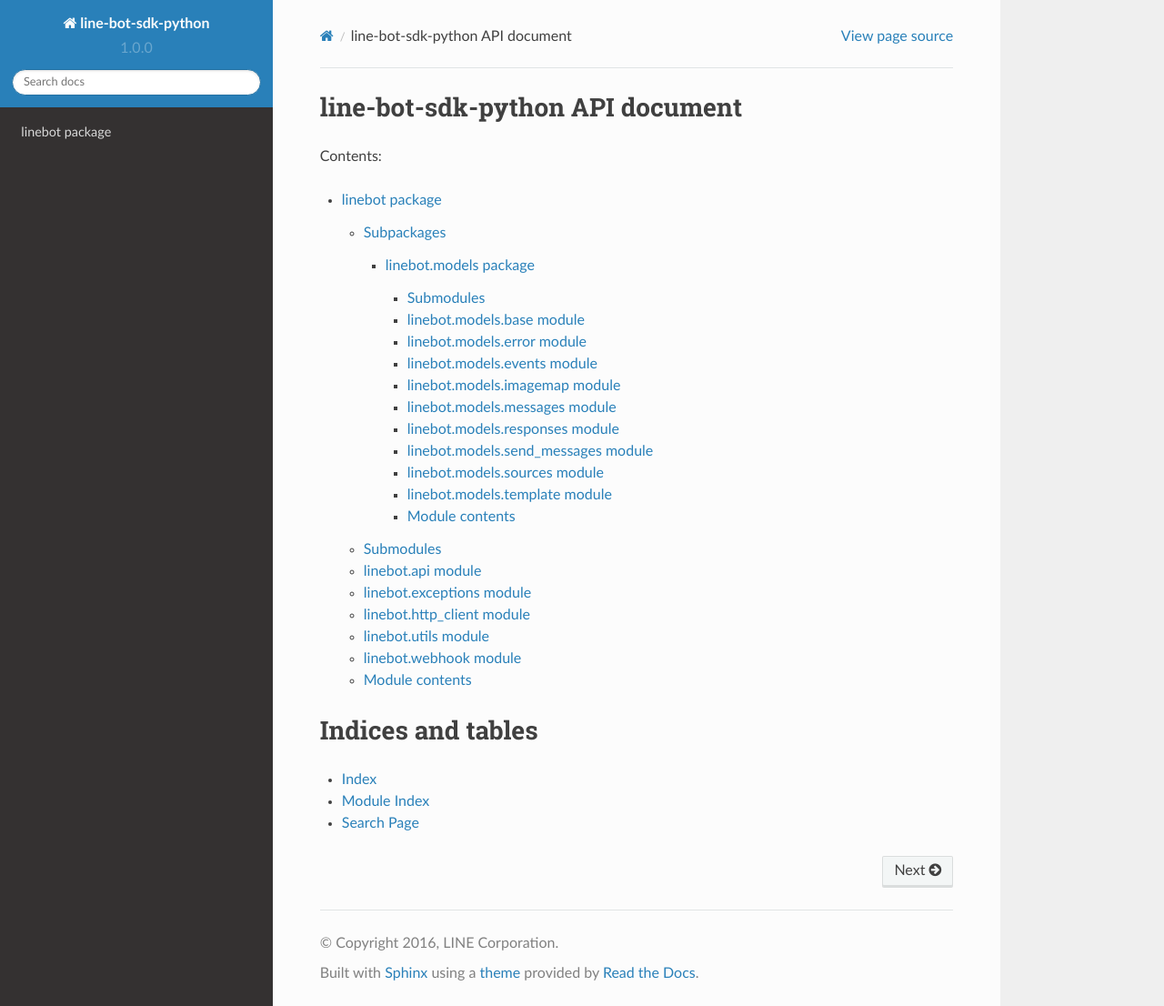
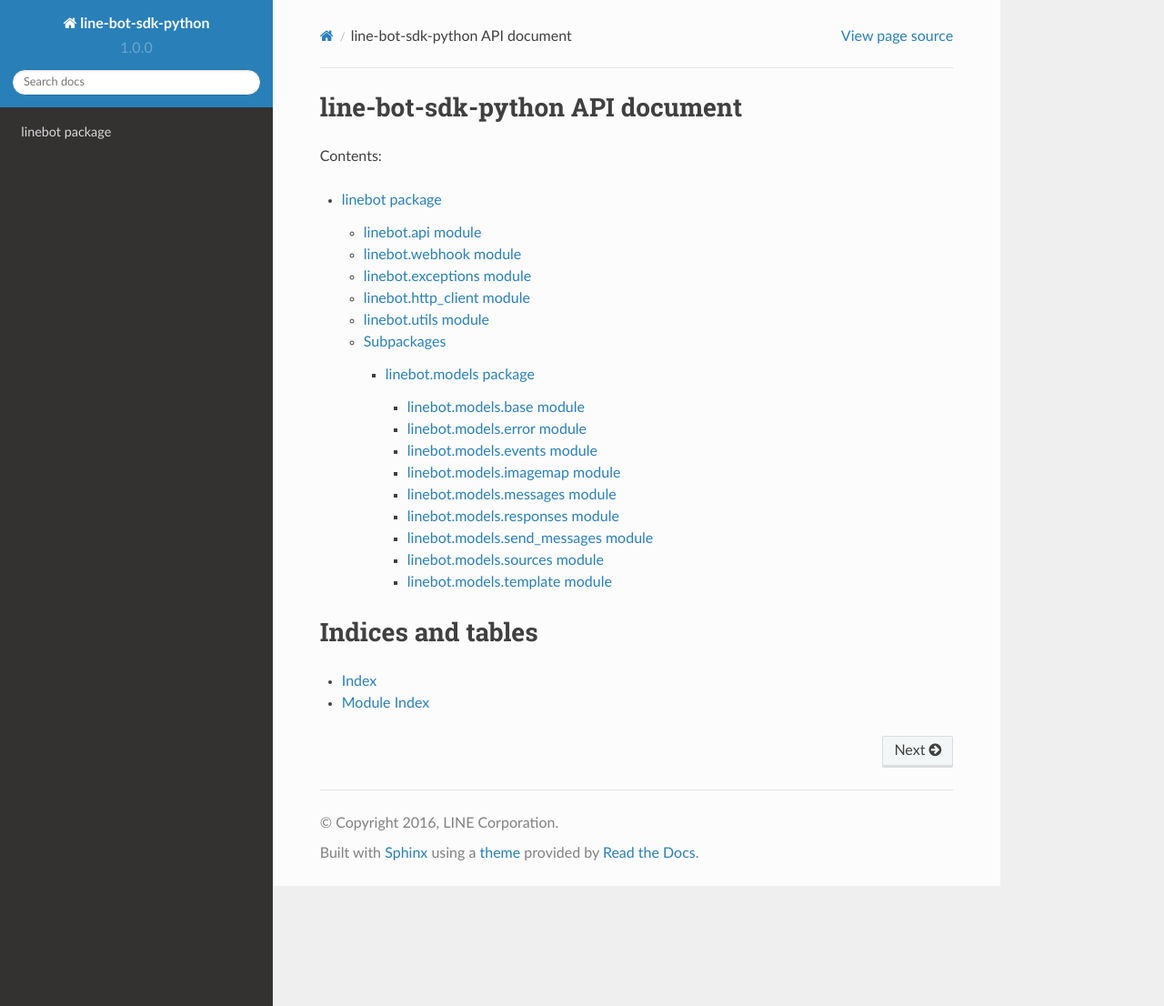
Before and after one commit to line/line-bot-sdk-python, a Sphinx documentation site: the page built from docs/source/index.rst, in a window 1280 px wide and 1106 px high. Shown: the whole window at 91% size. Built offline with Sphinx 7.4.7 and the Read the Docs theme 2.0.0, drawn with Linux system fonts in a browser that asks for light colours.

Commit message:
Update sphinx docs.

```diff
--- a/docs/source/index.rst
+++ b/docs/source/index.rst
@@ -19,4 +19,3 @@ Indices and tables
 
 * :ref:`genindex`
 * :ref:`modindex`
-* :ref:`search`
--- a/docs/source/linebot.models.rst
+++ b/docs/source/linebot.models.rst
@@ -1,8 +1,5 @@
 linebot.models package
 ======================
-
-Submodules
-----------
 
 linebot.models.base module
 --------------------------
@@ -75,12 +72,3 @@ linebot.models.template module
     :members:
     :undoc-members:
     :show-inheritance:
-
-
-Module contents
----------------
-
-.. automodule:: linebot.models
-    :members:
-    :undoc-members:
-    :show-inheritance:
--- a/docs/source/linebot.rst
+++ b/docs/source/linebot.rst
@@ -1,20 +1,18 @@
 linebot package
 ===============
-
-Subpackages
------------
-
-.. toctree::
-
-    linebot.models
-
-Submodules
-----------
 
 linebot.api module
 ------------------
 
 .. automodule:: linebot.api
+    :members:
+    :undoc-members:
+    :show-inheritance:
+
+linebot.webhook module
+----------------------
+
+.. automodule:: linebot.webhook
     :members:
     :undoc-members:
     :show-inheritance:
@@ -43,19 +41,9 @@ linebot.utils module
     :undoc-members:
     :show-inheritance:
 
-linebot.webhook module
-----------------------
+Subpackages
+-----------
 
-.. automodule:: linebot.webhook
-    :members:
-    :undoc-members:
-    :show-inheritance:
+.. toctree::
 
-
-Module contents
----------------
-
-.. automodule:: linebot
-    :members:
-    :undoc-members:
-    :show-inheritance:
+    linebot.models
```
